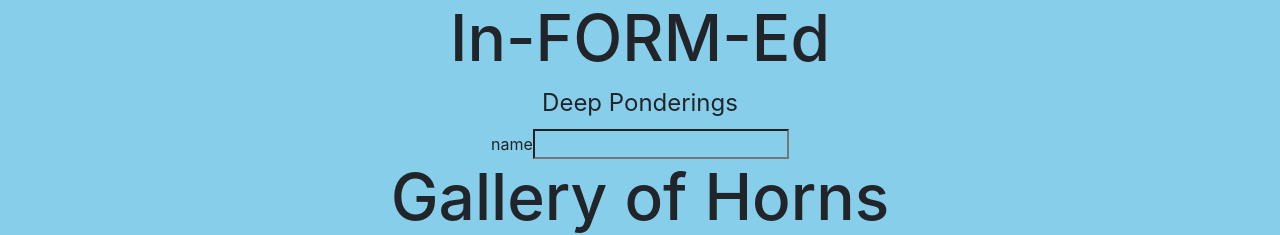
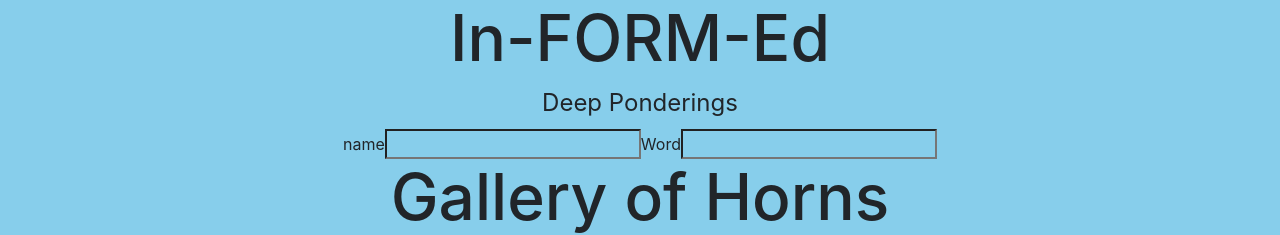
Before and after one commit to 44thm0820/gallery-of-horns-82, a React (Create React App) app: page / in a window 1280 px wide. Shown: the top 235 px of the page. Built offline with nearby package versions, Linux system fonts and the light colour scheme.

Commit message:
wip demo of two text eventhandlers rendering

```diff
--- a/src/App.js
+++ b/src/App.js
@@ -14,7 +14,8 @@ class App extends React.Component {
       showModal: false, //true temporarily only to confirm proof of life
       // nameOfBeast: 'unknown name',
       objBeast: {},
-      name: ''
+      name: '',
+      word: ''
     }
   }
 
@@ -40,18 +41,28 @@ class App extends React.Component {
     );
   }
 
+  handleWord = (event) => {
+    this.setState({
+      word: event.target.value
+    }
+    );
+  }
+
 
   render() {
     // console.log('works');
     return (
       <>
         <h1>In-FORM-Ed {this.state.name}</h1>
+        <h3>{this.state.word !== '' ? this.state.word + ' is the word': ''}</h3>
         <form>
           <fieldset>
             <legend>Deep Ponderings</legend>
             <label>name
               <input type="text" onInput={this.handleName}/>
             </label>
+            <label for="word">Word</label>
+            <input id="word" type="text" onChange={this.handleWord}/>
           </fieldset>
         </form>
         <Header />
```
